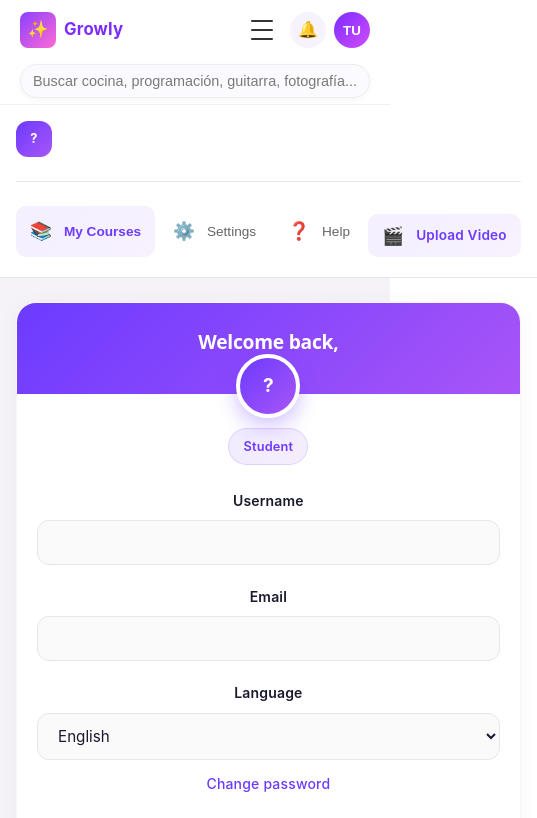
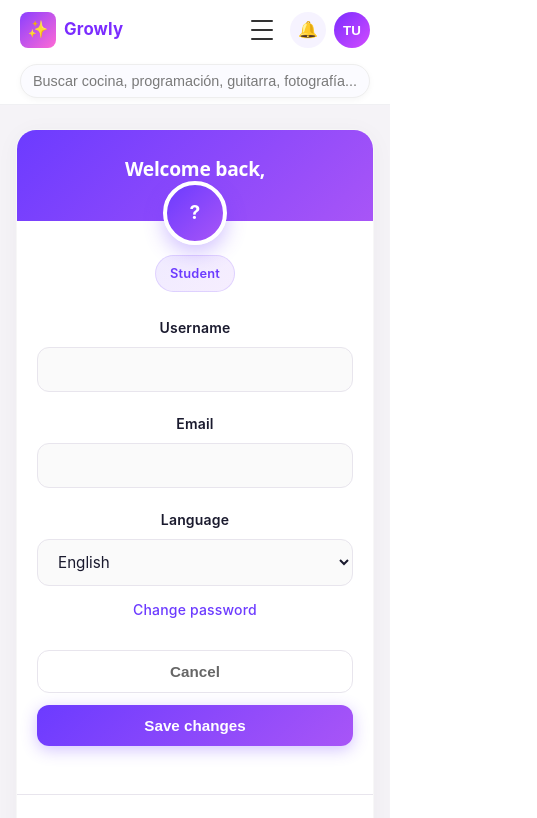
Before and after one commit to stalyn752011-ctrl/deploy_0, a React (Vite) app in the folder frontend/: page /profile in a window 390 px wide. Shown: the top 818 px of the page, 537 px wide, since content can reach past the window. Built offline with nearby package versions, Linux system fonts and the light colour scheme.

Commit message:
quitar slide bar de profile

```diff
--- a/frontend/src/pages/Profile.css
+++ b/frontend/src/pages/Profile.css
@@ -1,93 +1,6 @@
 .profile-dashboard {
-  display: grid;
-  grid-template-columns: 260px 1fr;
   min-height: calc(100vh - 80px);
   background: #f5f3f7;
-}
-
-/* Sidebar */
-.profile-sidebar {
-  background: #fff;
-  border-right: 1px solid #e8e5ed;
-  padding: 32px 24px;
-  display: flex;
-  flex-direction: column;
-}
-
-.sidebar-user {
-  display: flex;
-  align-items: center;
-  gap: 12px;
-  padding-bottom: 24px;
-  border-bottom: 1px solid #e8e5ed;
-  margin-bottom: 24px;
-}
-
-.sidebar-avatar {
-  width: 44px;
-  height: 44px;
-  border-radius: 12px;
-  background: linear-gradient(135deg, #6c3bff, #a855f7);
-  color: #fff;
-  display: flex;
-  align-items: center;
-  justify-content: center;
-  font-weight: 700;
-  font-size: 0.9rem;
-}
-
-.sidebar-name {
-  font-weight: 600;
-  color: #1a1a2e;
-  font-size: 1rem;
-}
-
-.sidebar-nav {
-  display: flex;
-  flex-direction: column;
-  gap: 4px;
-}
-
-.sidebar-link {
-  display: flex;
-  align-items: center;
-  gap: 12px;
-  padding: 12px 16px;
-  border: none;
-  background: transparent;
-  border-radius: 10px;
-  font-size: 0.95rem;
-  color: #666;
-  cursor: pointer;
-  transition: all 0.2s ease;
-  text-align: left;
-  font-weight: 500;
-}
-
-.sidebar-link:hover {
-  background: #f5f3f7;
-  color: #1a1a2e;
-}
-
-.sidebar-link.upload-link {
-  background: linear-gradient(135deg, rgba(108, 59, 255, 0.08), rgba(168, 85, 247, 0.08));
-  color: #6c3bff;
-  font-weight: 600;
-  margin-top: 8px;
-}
-
-.sidebar-link.upload-link:hover {
-  background: linear-gradient(135deg, rgba(108, 59, 255, 0.15), rgba(168, 85, 247, 0.15));
-}
-
-.sidebar-link.active {
-  background: linear-gradient(135deg, rgba(108, 59, 255, 0.08), rgba(168, 85, 247, 0.08));
-  color: #6c3bff;
-  font-weight: 600;
-}
-
-.sidebar-icon {
-  font-size: 1.1rem;
 }
 
 /* Main Content */
@@ -377,28 +290,6 @@
 
 /* Responsive */
 @media (max-width: 768px) {
-  .profile-dashboard {
-    grid-template-columns: 1fr;
-  }
-
-  .profile-sidebar {
-    border-right: none;
-    border-bottom: 1px solid #e8e5ed;
-    padding: 20px;
-  }
-
-  .sidebar-nav {
-    flex-direction: row;
-    overflow-x: auto;
-    padding-bottom: 4px;
-  }
-
-  .sidebar-link {
-    white-space: nowrap;
-    padding: 10px 14px;
-    font-size: 0.85rem;
-  }
-
   .profile-main {
     padding: 24px 16px;
   }
@@ -440,24 +331,6 @@
 }
 
 @media (max-width: 480px) {
-  .profile-sidebar {
-    padding: 16px;
-  }
-
-  .sidebar-user {
-    gap: 8px;
-  }
-
-  .sidebar-avatar {
-    width: 36px;
-    height: 36px;
-    font-size: 0.8rem;
-  }
-
-  .sidebar-name {
-    font-size: 0.9rem;
-  }
-
   .profile-avatar {
     width: 64px;
     height: 64px;
--- a/frontend/src/pages/Profile.jsx
+++ b/frontend/src/pages/Profile.jsx
@@ -4,7 +4,6 @@ import './Profile.css';
 import { API } from '../api';
 
 function Profile() {
-  const [activeNav, setActiveNav] = useState('my-courses');
   const [formData, setFormData] = useState({ nombre: '', email: '', language: 'en' });
   const [saved, setSaved] = useState(false);
   const [loading, setLoading] = useState(true);
@@ -117,39 +116,10 @@ function Profile() {
 
   const initials = formData.nombre ? formData.nombre.charAt(0).toUpperCase() : '?';
 
-  const navItems = [
-    { id: 'my-courses', label: 'My Courses', icon: '📚' },
-    { id: 'settings', label: 'Settings', icon: '⚙️' },
-    { id: 'help', label: 'Help', icon: '❓' },
-  ];
-
   if (loading) return <main className="profile-dashboard"><p>Loading...</p></main>;
 
   return (
     <main className="profile-dashboard">
-      <aside className="profile-sidebar">
-        <div className="sidebar-user">
-          <div className="sidebar-avatar">{initials}</div>
-          <span className="sidebar-name">{formData.nombre}</span>
-        </div>
-        <nav className="sidebar-nav">
-          {navItems.map((item) => (
-            <button
-              key={item.id}
-              className={`sidebar-link ${activeNav === item.id ? 'active' : ''}`}
-              onClick={() => setActiveNav(item.id)}
-            >
-              <span className="sidebar-icon">{item.icon}</span>
-              {item.label}
-            </button>
-          ))}
-          <Link to="/subida-cursos" className="sidebar-link upload-link">
-            <span className="sidebar-icon">🎬</span>
-            Upload Video
-          </Link>
-        </nav>
-      </aside>
-
       <section className="profile-main">
         <div className="profile-card">
           <div className="profile-header">
```
